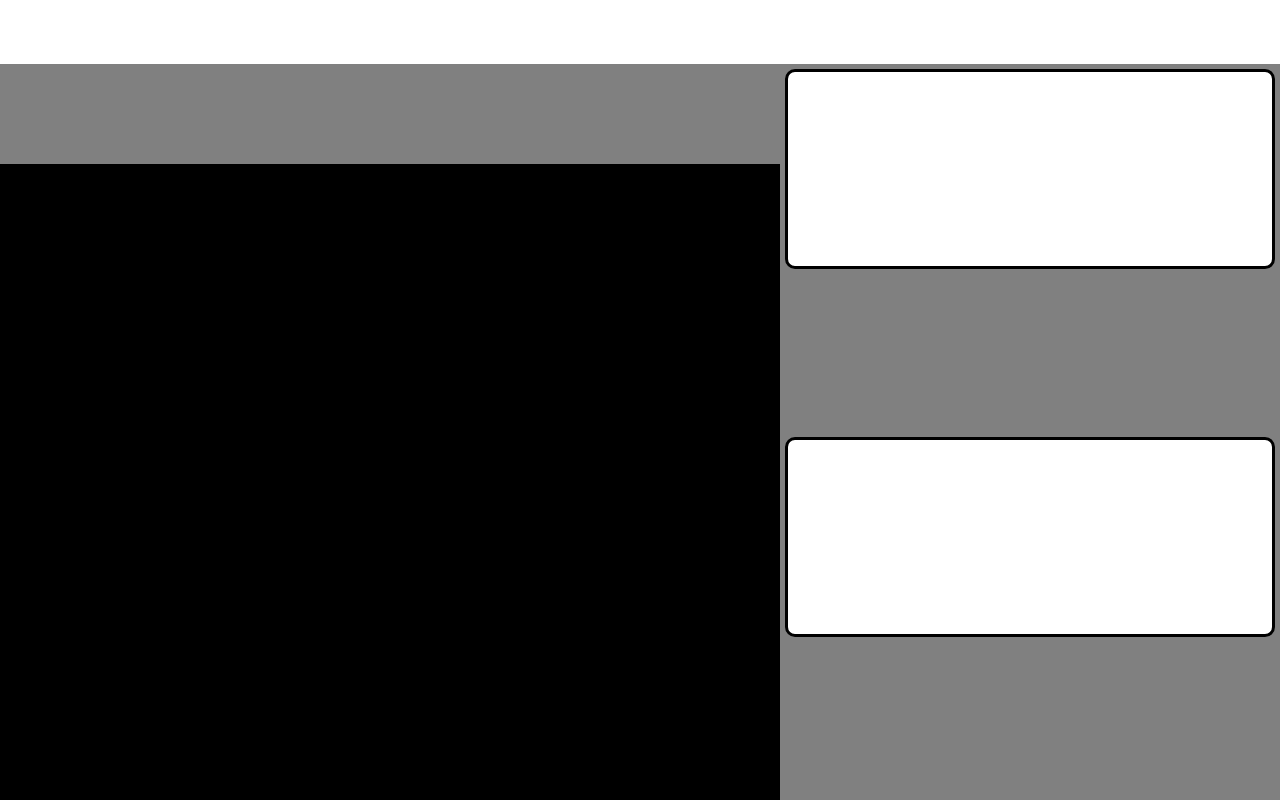
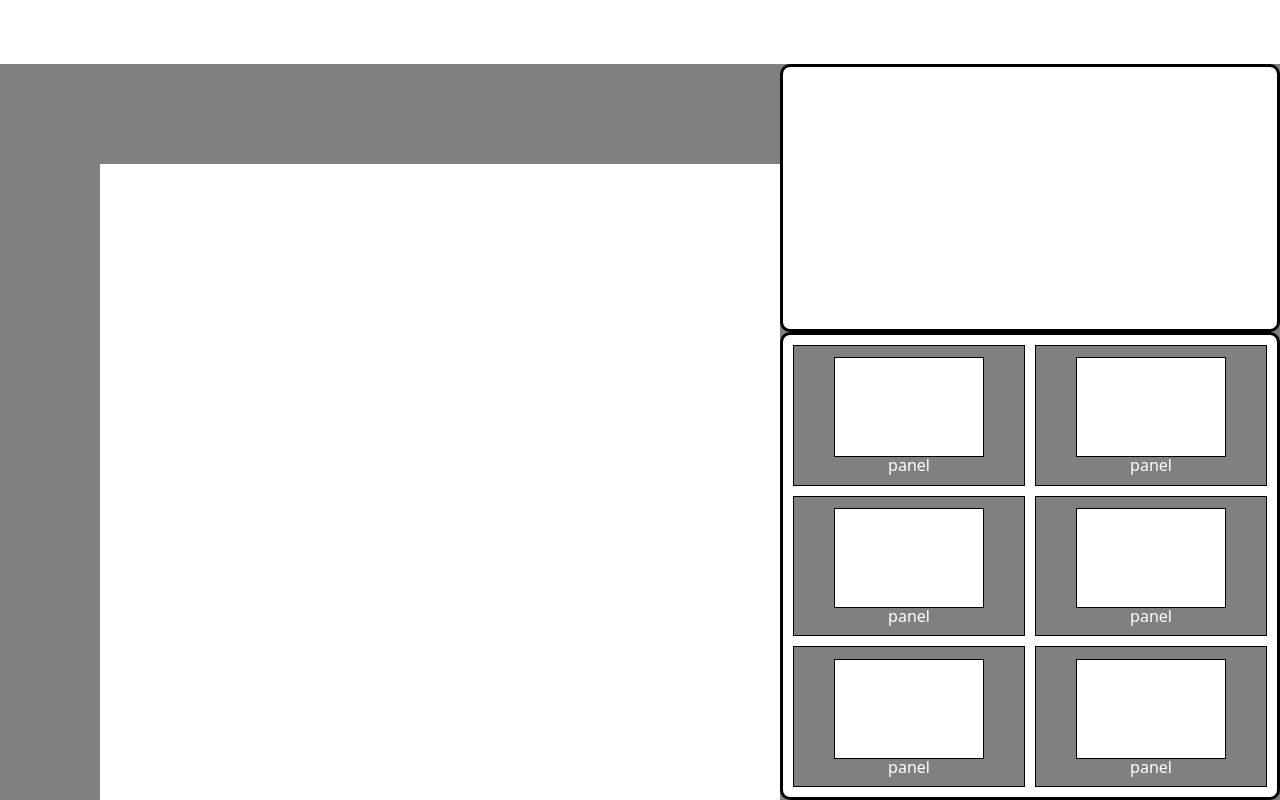
Before and after one commit to maruchi1203/React-Fabricator, a React (Vite) app: page /fabricate in a window 1280 px wide. Built offline with nearby package versions, Linux system fonts and the light colour scheme.

Commit message:
2024-12-09

```diff
--- a/src/App.tsx
+++ b/src/App.tsx
@@ -1,34 +1,16 @@
-import { useEffect, useState } from "react";
 import { createBrowserRouter, RouterProvider } from "react-router-dom";
 
 import HomeLayout from "./ui/routes/home-layout";
-import LoadingScreen from "./ui/components/general/loading-screen";
 import FabricateLayout from "./ui/routes/fabricate-layout";
-import EmptyTemplate from "./ui/templates/empty-template";
-import BasicTemplate from "./ui/templates/basic-template";
 import styled, { createGlobalStyle } from "styled-components";
 import reset from "styled-reset";
 
-const router = createBrowserRouter([
-  {
-    path: "/",
-    element: <HomeLayout />,
-  },
-  {
-    path: "/fabricate",
-    element: <FabricateLayout />,
-    children: [
-      {
-        path: "",
-        element: <EmptyTemplate />,
-      },
-      {
-        path: "basic",
-        element: <BasicTemplate />,
-      },
-    ],
-  },
-]);
+const Wrapper = styled.div`
+  height: 100vh;
+  display: flex;
+  background-color: black;
+  justify-content: center;
+`;
 
 const GlobalStyles = createGlobalStyle`
   ${reset};
@@ -44,24 +26,22 @@ const GlobalStyles = createGlobalStyle`
   }
 `;
 
-const Wrapper = styled.div`
-  height: 100vh;
-  display: flex;
-  background-color: black;
-  justify-content: center;
-`;
+const router = createBrowserRouter([
+  {
+    path: "/",
+    element: <HomeLayout />,
+  },
+  {
+    path: "/fabricate",
+    element: <FabricateLayout />,
+  },
+]);
 
 function App() {
-  const [isLoading, setLoading] = useState(true);
-
-  useEffect(() => {
-    setLoading(false);
-  }, []);
-
   return (
-    <Wrapper id="root">
+    <Wrapper>
       <GlobalStyles />
-      {isLoading ? <LoadingScreen /> : <RouterProvider router={router} />}
+      <RouterProvider router={router} />
     </Wrapper>
   );
 }
--- a/src/ui/components/fabricate-views/entity-view.tsx
+++ b/src/ui/components/fabricate-views/entity-view.tsx
@@ -1,30 +1,66 @@
 import styled from "styled-components";
+import Panel from "./entity/entity-panel";
 
 const Wrapper = styled.div`
-  padding: 5px;
-
   flex-grow: 1;
 
   background-color: transparent;
 `;
 
 const EntityContainer = styled.div`
+  height: 100%;
   min-height: 200px;
 
   padding: 10px;
 
   display: grid;
   grid-template-columns: 1fr 1fr;
+  gap: 10px;
 
   background-color: white;
   border: 3px solid black;
   border-radius: 10px;
 `;
 
+const Entity = styled.div`
+  display: flex;
+  flex-direction: column;
+  align-items: center;
+  justify-content: center;
+
+  background-color: gray;
+  border: 1px solid black;
+`;
+
 export default function EntityView() {
   return (
     <Wrapper>
-      <EntityContainer></EntityContainer>
+      <EntityContainer>
+        <Entity>
+          <Panel name="panel" />
+          <span>panel</span>
+        </Entity>
+        <Entity>
+          <Panel name="panel" />
+          <span>panel</span>
+        </Entity>
+        <Entity>
+          <Panel name="panel" />
+          <span>panel</span>
+        </Entity>
+        <Entity>
+          <Panel name="panel" />
+          <span>panel</span>
+        </Entity>
+        <Entity>
+          <Panel name="panel" />
+          <span>panel</span>
+        </Entity>
+        <Entity>
+          <Panel name="panel" />
+          <span>panel</span>
+        </Entity>
+      </EntityContainer>
     </Wrapper>
   );
 }
--- a/src/ui/components/fabricate-views/entity/entity-panel.tsx
+++ b/src/ui/components/fabricate-views/entity/entity-panel.tsx
@@ -6,6 +6,10 @@ interface ComponentProps {
 }
 
 const Wrapper = styled.div`
+  width: 150px;
+  height: 100px;
+
+  background-color: white;
   border: 1px solid black;
 `;
 
--- a/src/ui/components/fabricate-views/hierarchy-view.tsx
+++ b/src/ui/components/fabricate-views/hierarchy-view.tsx
@@ -1,14 +1,13 @@
 import styled from "styled-components";
 
 const Wrapper = styled.div`
-  padding: 5px;
-
   flex-grow: 1;
 
   background-color: transparent;
 `;
 
 const HierarchyTreeContainer = styled.div`
+  height: 100%;
   min-height: 200px;
 
   padding: 10px;
--- a/src/ui/components/fabricate-views/page-view.tsx
+++ b/src/ui/components/fabricate-views/page-view.tsx
@@ -1,30 +1,22 @@
-import styled from "styled-components";
-import { useLocation } from "react-router-dom";
+import React from "react";
 import EmptyTemplate from "../../templates/empty-template";
-import BasicTemplate from "../../templates/basic-template";
 
-const Wrapper = styled.div`
-  width: 100%;
+interface PageViewProps {
+  onDragOverEvent: (e: React.DragEvent) => void;
+  onDragLeaveEvent: (e: React.DragEvent) => void;
+  onDropEvent: (e: React.DragEvent) => void;
+  [x: string]: unknown;
+}
 
-  align-items: center;
-  justify-items: center;
-`;
+export default function PageView(props: PageViewProps) {
+  const { onDragOverEvent, onDragLeaveEvent, onDropEvent, ...other } = props;
 
-export default function PageView() {
-  const location = useLocation().pathname.split("/");
-
-  switch (location[location.length - 1]) {
-    case "basic":
-      return (
-        <Wrapper>
-          <BasicTemplate></BasicTemplate>
-        </Wrapper>
-      );
-    default:
-      return (
-        <Wrapper>
-          <EmptyTemplate></EmptyTemplate>
-        </Wrapper>
-      );
-  }
+  return (
+    <EmptyTemplate
+      onDragOverEvent={onDragOverEvent}
+      onDragLeaveEvent={onDragLeaveEvent}
+      onDropEvent={onDropEvent}
+      {...other}
+    />
+  );
 }
--- a/src/ui/routes/fabricate-layout.tsx
+++ b/src/ui/routes/fabricate-layout.tsx
@@ -3,7 +3,7 @@ import UpperToolBar from "../components/fabricate-views/upper-toolbar";
 import PageView from "../components/fabricate-views/page-view";
 import HierarchyView from "../components/fabricate-views/hierarchy-view";
 import EntityView from "../components/fabricate-views/entity-view";
-import React from "react";
+import React, { useRef } from "react";
 
 const Wrapper = styled.div`
   width: 100%;
@@ -41,15 +41,11 @@ const PageViewContainer = styled.div`
     border-radius: 5px;
 
     background-color: lightgray;
-    opacity: 0.1;
   }
 
   &::-webkit-scrollbar-corner,
   &::-webkit-scrollbar-button {
     display: none;
-  }
-
-  &::-webkit-scrollbar-track-piece {
   }
 `;
 
@@ -63,14 +59,56 @@ const SideViewContainer = styled.div`
 `;
 
 export default function FabricateLayout() {
+  const dragElem = useRef<HTMLElement | null>(null);
+
+  const onDragStartEvent = (e: React.DragEvent) => {
+    dragElem.current = e.target as HTMLElement;
+    console.log(dragElem.current);
+  };
+
+  const onDragEndEvent = (e: React.DragEvent) => {
+    e.preventDefault();
+    dragElem.current = null;
+  };
+
+  const onDragOverEvent = (e: React.DragEvent) => {
+    e.preventDefault();
+
+    (e.target as HTMLElement).style.backgroundColor = "lightgray";
+  };
+
+  const onDragLeaveEvent = (e: React.DragEvent) => {
+    e.preventDefault();
+
+    (e.target as HTMLElement).style.backgroundColor = "white";
+  };
+
+  const onDropEvent = (e: React.DragEvent) => {
+    e.preventDefault();
+
+    const eventTarget = e.target as HTMLElement;
+    eventTarget.style.backgroundColor = "white";
+    if (dragElem.current != null) {
+      const newElem = dragElem.current.cloneNode(true);
+      eventTarget.appendChild(newElem as HTMLElement);
+    }
+  };
+
   return (
     <Wrapper>
       <UpperToolBar />
       <WorkingSpace>
         <PageViewContainer>
-          <PageView />
+          <PageView
+            onDragOverEvent={onDragOverEvent}
+            onDragLeaveEvent={onDragLeaveEvent}
+            onDropEvent={onDropEvent}
+          />
         </PageViewContainer>
-        <SideViewContainer>
+        <SideViewContainer
+          onDragStart={onDragStartEvent}
+          onDragEnd={onDragEndEvent}
+        >
           <HierarchyView />
           <EntityView />
         </SideViewContainer>
--- a/src/ui/templates/basic-template.tsx
+++ b/src/ui/templates/basic-template.tsx
@@ -9,5 +9,5 @@ export default function BasicTemplate() {
     flex-direction: column;
   `;
 
-  return <Wrapper></Wrapper>;
+  return <Wrapper id="page-view"></Wrapper>;
 }
--- a/src/ui/templates/empty-template.tsx
+++ b/src/ui/templates/empty-template.tsx
@@ -1,13 +1,56 @@
 import React, { useEffect, useRef, useState } from "react";
 import styled from "styled-components";
 
-export default function EmptyTemplate() {
-  const [scale, setScale] = useState<number>(1);
-  const basicWidth = useRef(window.innerWidth);
-  const basicHeight = useRef(window.innerHeight);
+interface EmptyTemplateProps {
+  onDragOverEvent: (e: React.DragEvent) => void;
+  onDragLeaveEvent: (e: React.DragEvent) => void;
+  onDropEvent: (e: React.DragEvent) => void;
+  [x: string]: unknown;
+}
+
+const Wrapper = styled.div`
+  width: 100px;
+  height: 100px;
+  min-width: 100%;
+  min-height: 100%;
+
+  align-content: center;
+  justify-items: center;
+`;
+
+const InnerPage = styled.div`
+  width: 100px;
+  height: 100px;
+
+  background-color: black;
+`;
+
+const InteractionPage = styled.div`
+  width: 100%;
+  height: 100%;
+
+  background-color: white;
+`;
+
+export default function EmptyTemplate(props: EmptyTemplateProps) {
+  const { onDragOverEvent, onDragLeaveEvent, onDropEvent, ...other } = props;
+  const [scale, setScale] = useState(1);
+  const basicWidth = useRef(1200);
+  const basicHeight = useRef(800);
 
   useEffect(() => {
-    (document.getElementById("root") as HTMLDivElement).addEventListener(
+    const pageView = document.getElementById("page-view") as HTMLDivElement;
+    const innerPage = document.getElementById("inner-page") as HTMLDivElement;
+
+    pageView.style.width = `${basicWidth.current * scale + 200}px`;
+    pageView.style.height = `${basicHeight.current * scale + 200}px`;
+
+    innerPage.style.width = `${basicWidth.current * scale}px`;
+    innerPage.style.height = `${basicHeight.current * scale}px`;
+  }, []);
+
+  useEffect(() => {
+    (document.getElementById("page-view") as HTMLDivElement).addEventListener(
       "wheel",
       (e: WheelEvent) => {
         if (e.ctrlKey) e.preventDefault();
@@ -15,45 +58,36 @@ export default function EmptyTemplate() {
       true
     );
 
-    (document.getElementById("inner-page") as HTMLDivElement).addEventListener(
-      "wheel",
-      (e: WheelEvent) => {
-        if (e.ctrlKey) {
-          const updown = e.deltaY > 0 ? -1 : 1;
-          const deltaValue = scale + 0.1 * updown;
-          if (0.5 < deltaValue && deltaValue < 1.5) {
-            setScale(deltaValue);
-          }
+    const pageView = document.getElementById("page-view") as HTMLDivElement;
+    const innerPage = document.getElementById("inner-page") as HTMLDivElement;
 
-          console.log(scale);
-        }
-      },
-      true
-    );
+    pageView.style.width = `${basicWidth.current * scale + 200}px`;
+    pageView.style.height = `${basicHeight.current * scale + 200}px`;
+
+    innerPage.style.width = `${basicWidth.current * scale}px`;
+    innerPage.style.height = `${basicHeight.current * scale}px`;
   }, [scale]);
 
-  const InnerPage = styled.div`
-    width: ${basicWidth.current * scale}px;
-    height: ${basicHeight.current * scale}px;
+  const onWheelEvent = (e: React.WheelEvent<HTMLDivElement>) => {
+    if (e.ctrlKey) {
+      const updown = e.deltaY > 0 ? -1 : 1;
+      const deltaValue = Number.parseFloat((scale + 0.1 * updown).toFixed(1));
 
-    margin: 100px;
-
-    background-color: black;
-  `;
-
-  const InteractionPage = styled.div`
-    width: 100%;
-
-    background-color: white;
-  `;
-
-  const onDragOverEvent = (e: React.DragEvent<HTMLDivElement>) => {
-    e.preventDefault();
+      if (0.1 <= deltaValue && deltaValue <= 2) {
+        setScale(deltaValue);
+      }
+    }
   };
 
   return (
-    <InnerPage id="inner-page" tabIndex={0}>
-      <InteractionPage onDragOver={onDragOverEvent}></InteractionPage>
-    </InnerPage>
+    <Wrapper id="page-view" tabIndex={0} onWheel={onWheelEvent}>
+      <InnerPage id="inner-page" tabIndex={1}>
+        <InteractionPage
+          onDragOver={onDragOverEvent}
+          onDragLeave={onDragLeaveEvent}
+          onDrop={onDropEvent}
+        />
+      </InnerPage>
+    </Wrapper>
   );
 }
```
